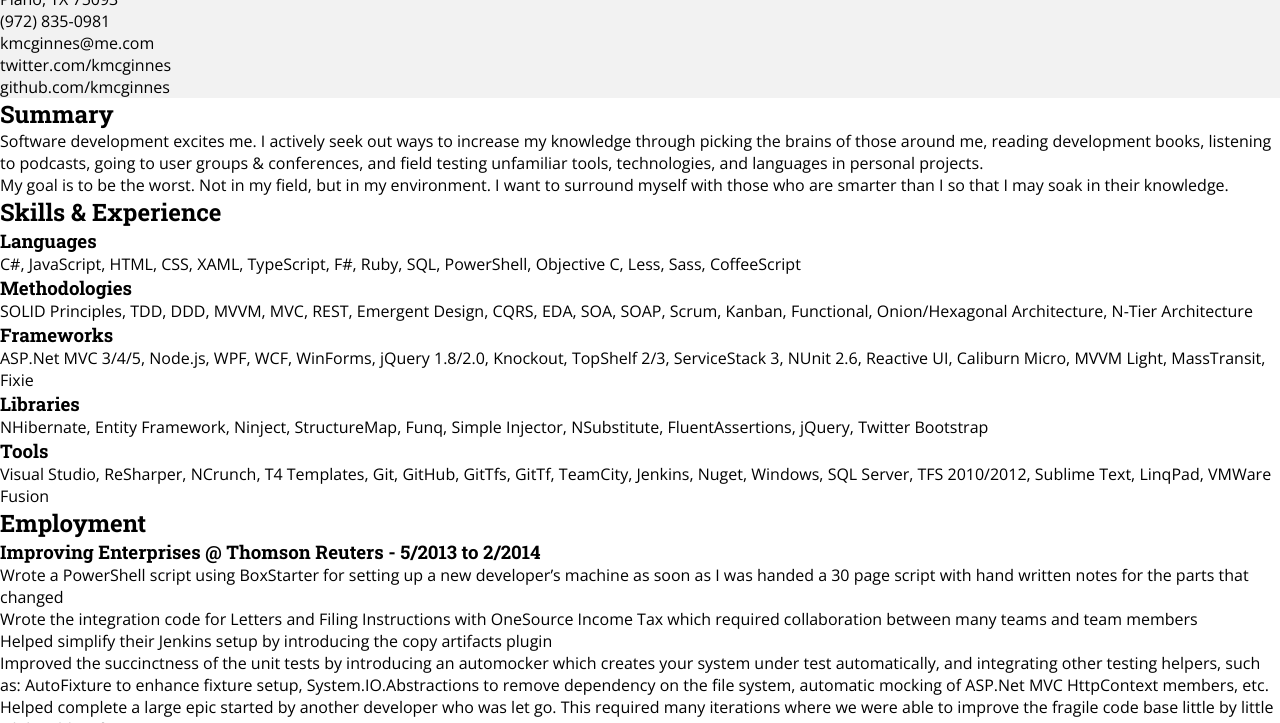
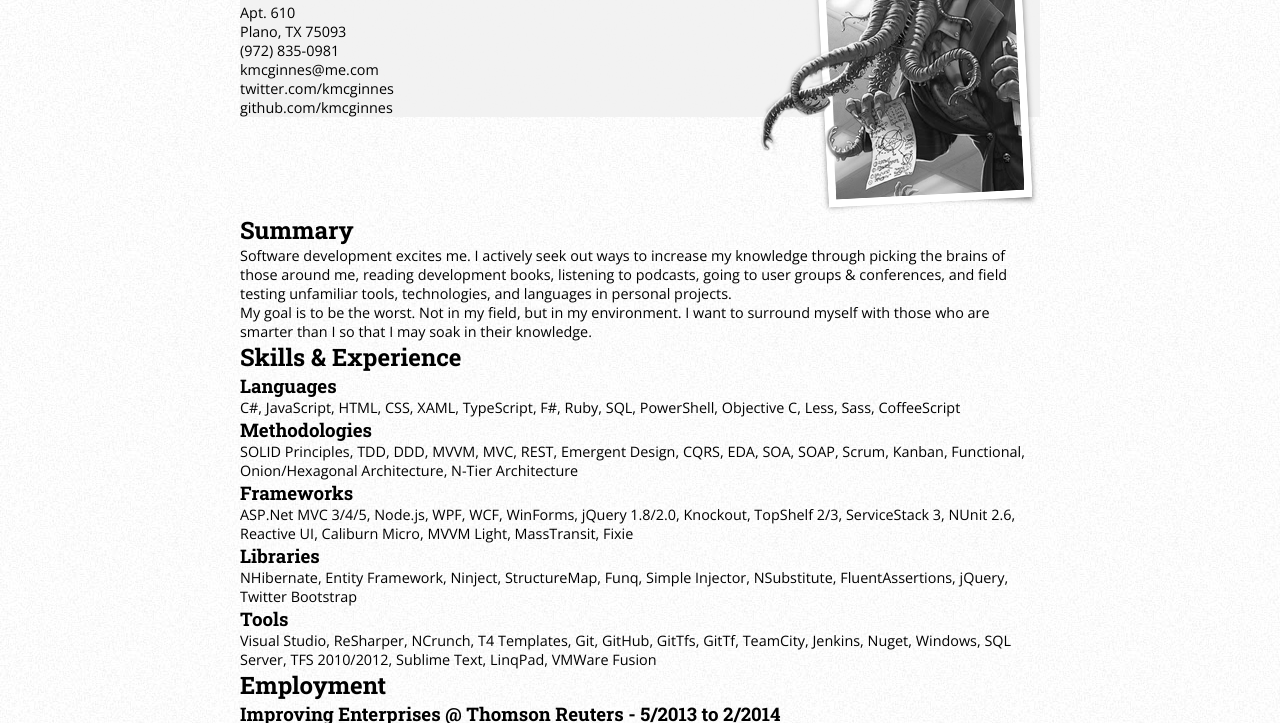
Before and after one commit to kmcginnes/Resume, a plain HTML site: page Resume.html in a window 1280 px wide. Shown: the part 99-822 px from the top of the page. Drawn offline with nearby package versions, Linux system fonts and the light colour scheme.

Commit message:
Centered page, added pic, added clear

```diff
--- a/Resume.html
+++ b/Resume.html
@@ -22,7 +22,9 @@
 </head>
 
 <body>
+	<div class="content">
 		<header>
+			<img src="images/cthulu.png" alt="Photo of Cthulu" id="pic" />
 			<div class="info">
 				<h1>Kris McGinnes</h1>
 				<p>2600 Preston Rd.</p>
@@ -34,6 +36,8 @@
 				<p>github.com/kmcginnes</p>
 			</div>
 		</header>
+
+		<div class="clear" />
 
 		<h2>Summary</h2>
 
@@ -212,5 +216,6 @@
 		<p>Sogetti: Jason Fortier or Chris Harper</p>
 
 		<p>Matrix</p>
+	</div>
 </body>
 </html>
--- a/Resume.scss
+++ b/Resume.scss
@@ -2,17 +2,30 @@
 
 * { margin: 0; padding: 0; }
 html { height: 101%; }
+.clear { clear: both; }
 
 body {
 	font-family: 'Open Sans', Helvetica, Arial, sans-serif;
-	/*font-size: 62.5%;*/
 	padding-bottom: 65px;
+	background: url(images/noise.jpg);
 }
 
 h1, h2, h3, h4, h5, h6 {
 	font-family: 'Roboto Slab', serif;
+	/*font-weight: 300;*/
+}
+
+p {
+	font-size: 90%;
+}
+
+.content {
+	width: 800px;
+	margin: 40px auto 60px;
 }
 
 header {
 	background-color: #f2f2f2f2;
 }
+
+#pic { float: right; margin: -30px 0 0 0; }
```
Also changed, not shown: Resume.css. Lines whose indentation alone changed are shown as unchanged.
